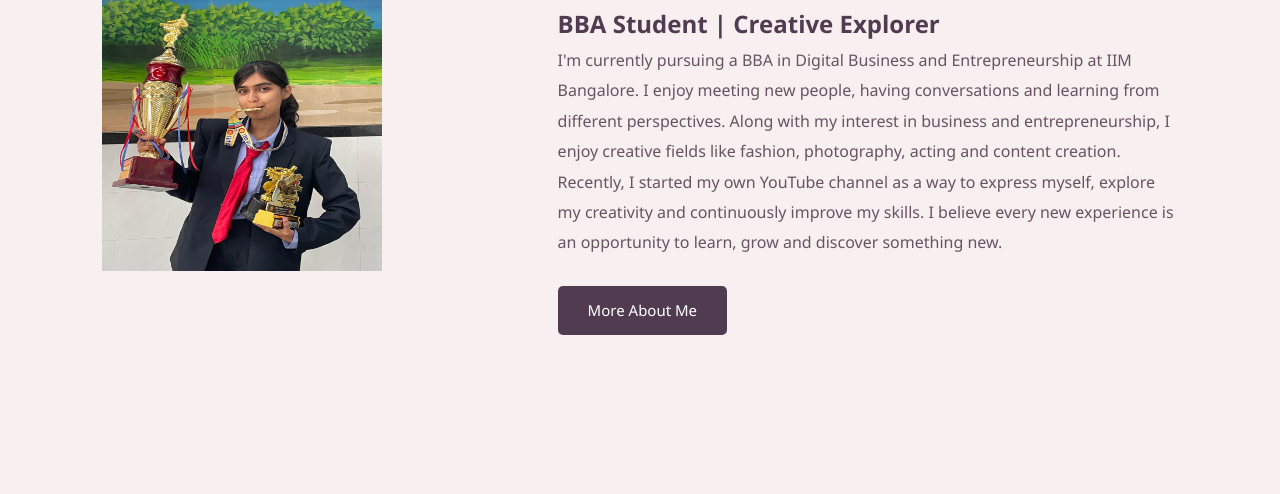
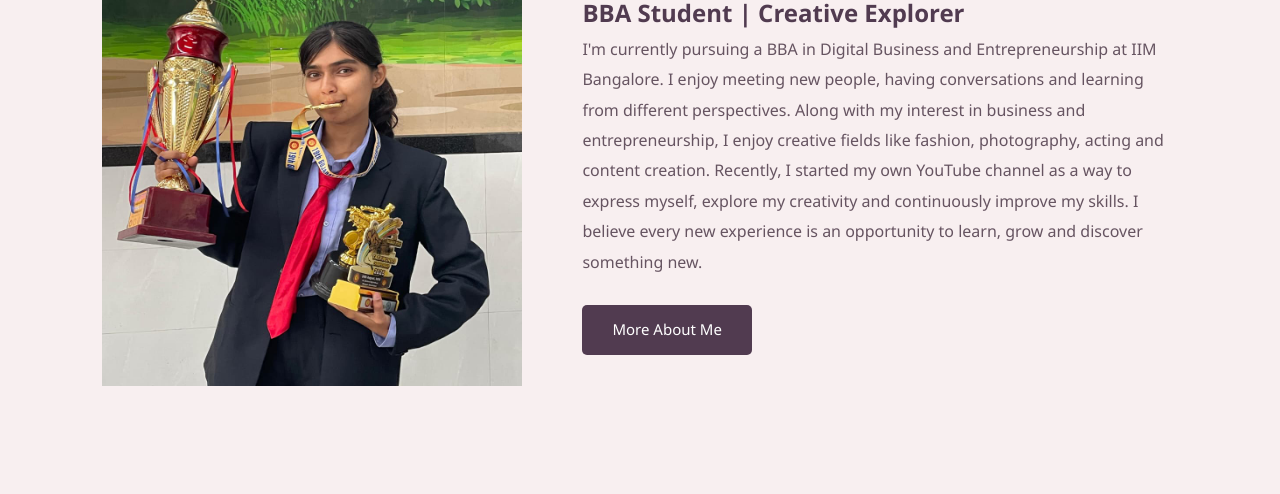
Before and after one commit to shreyarathod081/resume-website, a plain HTML site: page index.html in a window 1280 px wide. Shown: the part 318-812 px from the top of the page. Drawn offline with Linux system fonts and the light colour scheme.

Commit message:
Update index.html

```diff
--- a/index.html
+++ b/index.html
@@ -23,7 +23,7 @@
     <section class="home-section">
 
         <div class="profile-image">
-           <img src="Shreya Rathod.jpeg"alt="Shreya Rathod"width="280"height="300">
+           <img src="Shreya Rathod.jpeg"alt="Shreya Rathod"width="420"height="520">
         </div>
 
         <div class="intro-content">
```
